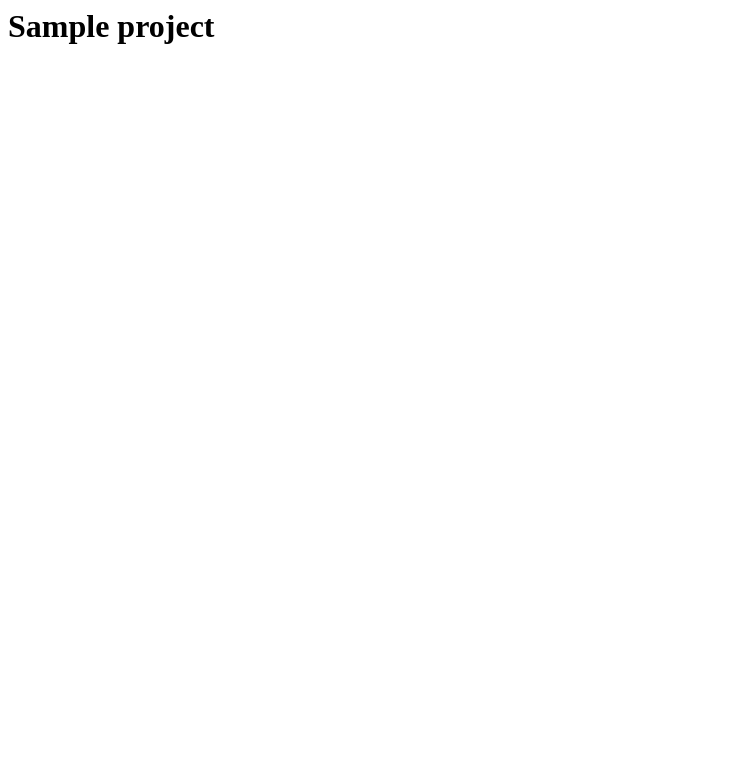
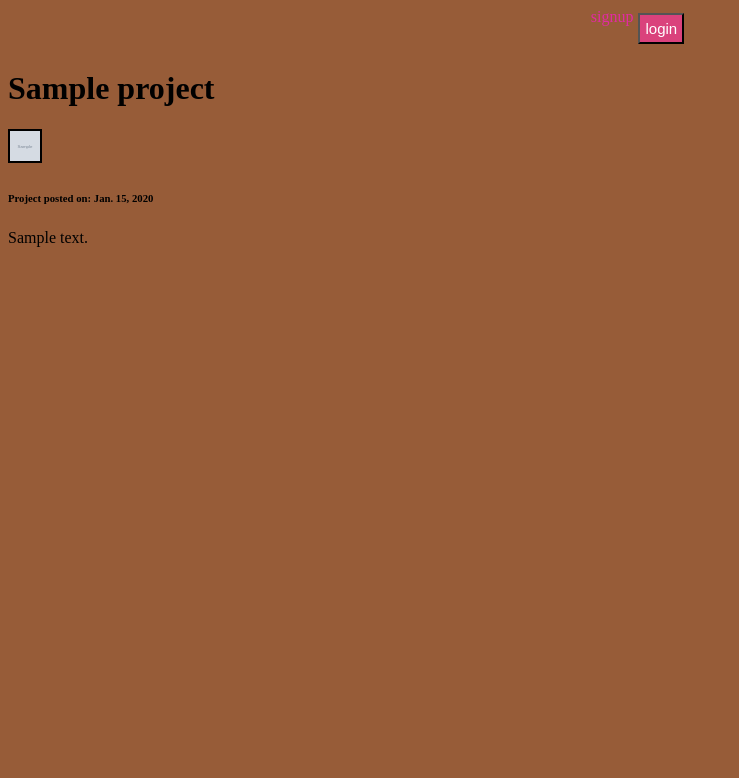
Before and after one commit to SxRx246/interior-design-django-project, a Django app: page /projects/1 in a window 1280 px wide. Before the commit the part shown is almost empty. Shown: the top 778 px of the page, without its empty margins (0-739 px from the left). Run offline with Django 5.2, Linux system fonts and the light colour scheme; a user stored in the database is signed in; tables that the repository leaves empty hold one stand-in row (values such as "Sample post"); grey boxes marked "Sample" are stand-in pictures.

Commit message:
updating the project detail template

```diff
--- a/main_app/static/style.css
+++ b/main_app/static/style.css
@@ -1,5 +1,6 @@
 body{
-    background-color: rgb(127, 229, 255);
+    /* background-color: rgb(127, 229, 255); */
+    background-color: rgb(151, 92, 56);
 }
 
 #profile-picture{
@@ -41,3 +42,9 @@ nav{
   display: flex;
   justify-content: center;
 }
+
+.project-picture{
+    height: 30px;
+    width: 30px;
+    border: 2px black solid;
+}
--- a/main_app/templates/projects/project-detail.html
+++ b/main_app/templates/projects/project-detail.html
@@ -1,3 +1,19 @@
+{% extends "base.html" %}
+{% load static %}
+
+{% block head %}
+<link rel="stylesheet" href="{% static 'style.css' %}">
+{% endblock  %}
+
 {% block content %}
 <h1>{{project.name}}</h1>
+{% if project.name %}
+<img class="project-picture" src="{{project.pictures.url}}" alt="{{project.name}}">
+{% else %}
+<img class="project-picture" src="{% static 'black-and-white-illustration-of-a-living-room-vector.jpg' %}" alt="default-living-room-picture">
+{% endif %}
+<h6>Project posted on: {{project.date}}</h6>
+<p>{{project.description}}</p>
+
+
 {% endblock  %}
```
Also changed, not shown: main_app/static/black-and-white-illustration-of-a-living-room-vector.jpg (renamed from media/user-picture/black-and-white-illustration-of-a-living-room-vector.jpg).
